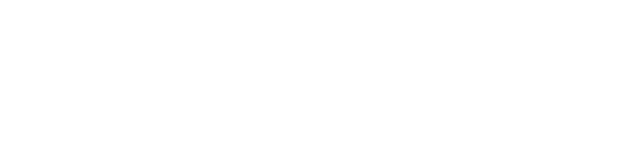
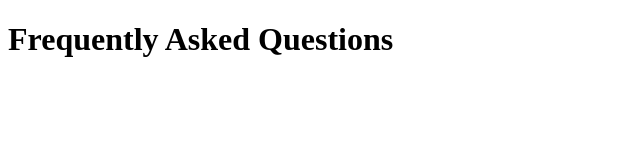
Before and after one commit to MicahCortese/Accordian, a plain HTML site: page index.html in a window 1280 px wide. Shown: the whole page, without its empty margins (0-640 px from the left). Drawn offline with Linux system fonts and the light colour scheme.

Commit message:
Created h1 tag
Created a new h1 tag inside the body tag. Main reason was to test out a new git commit best practice when commenting on commits.

```diff
--- a/index.html
+++ b/index.html
@@ -7,5 +7,7 @@
 </head>
 <body>
 
+    <h1>Frequently Asked Questions</h1>
+
 </body>
 </html>
```
